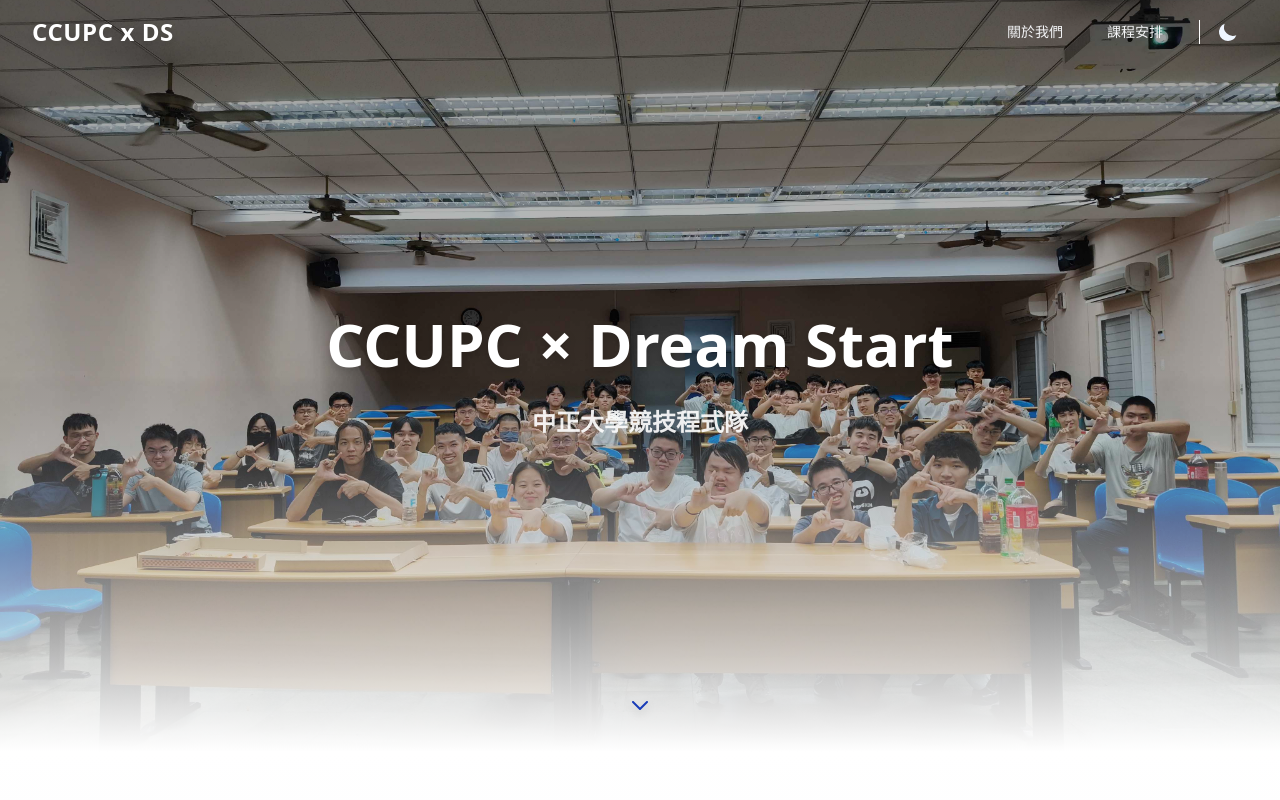
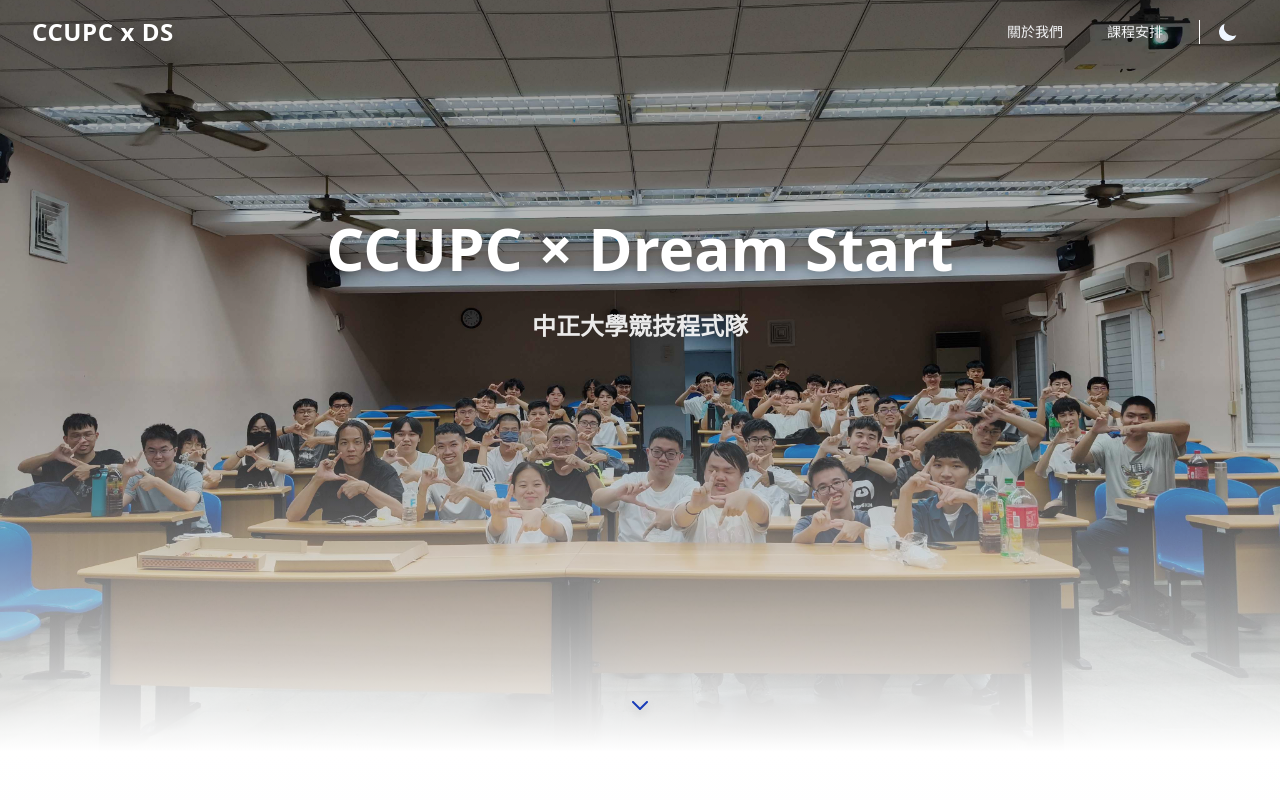
Before and after one commit to CCUPCxDS/CCUPCxDSWeb, a React (Vite) app: page / in a window 1280 px wide. Shown: the top 800 px of the page. Built offline with nearby package versions, Linux system fonts and the light colour scheme.

Commit message:
make the homepage title higher

```diff
--- a/src/components/pages/HomePage.tsx
+++ b/src/components/pages/HomePage.tsx
@@ -26,7 +26,7 @@ function WelcomeSection({ onScrollToContent }: WelcomeSectionProps) {
       </div>
 
       {/* Hero Content */}
-      <div className='relative h-full flex items-center justify-center px-6'>
+      <div className='relative h-full flex items-center justify-center px-6 pb-48'>
         <div className='max-w-4xl text-center'>
           <h1 className='text-4xl md:text-5xl lg:text-6xl font-bold text-white mb-8 drop-shadow-lg'>
             CCUPC × Dream Start
```
